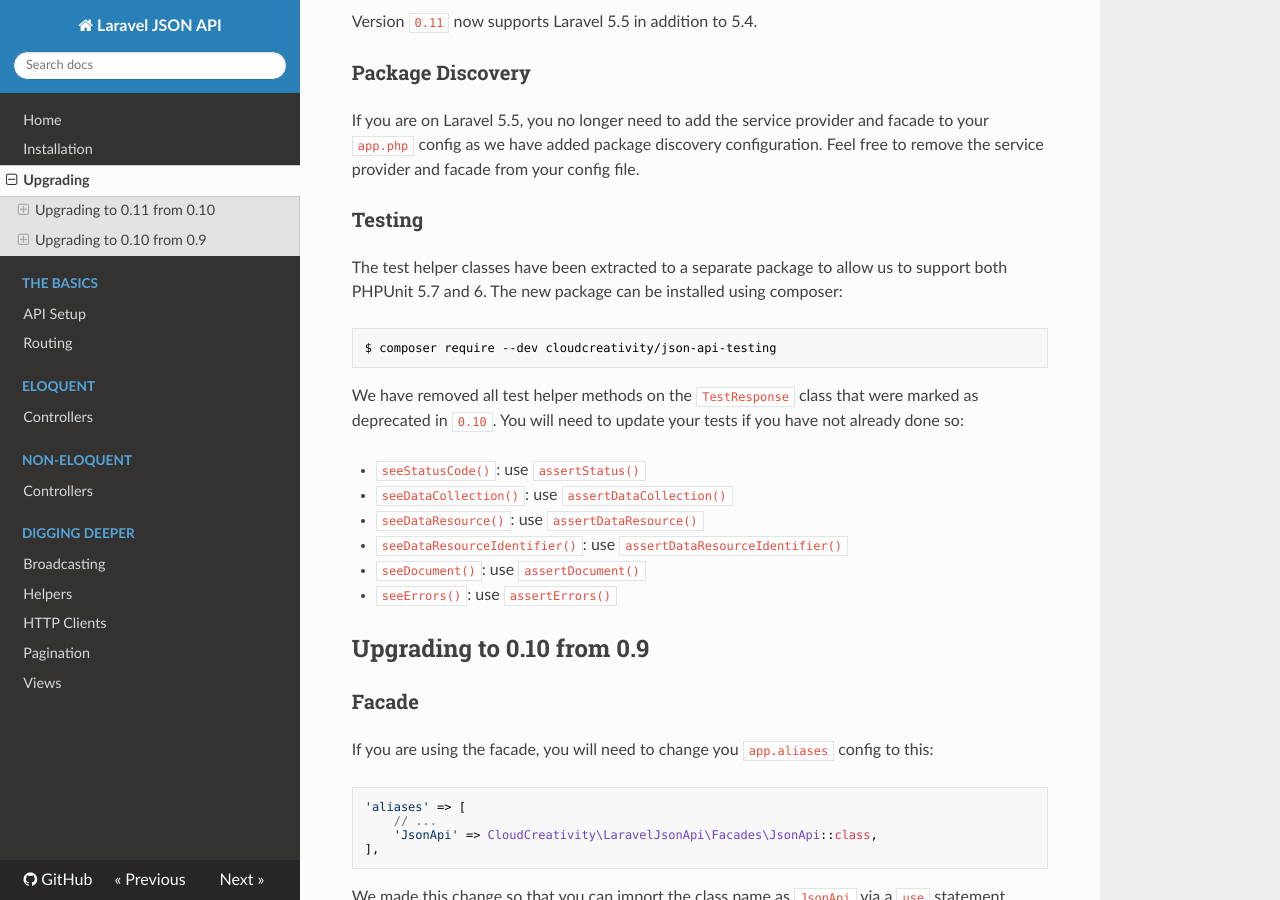
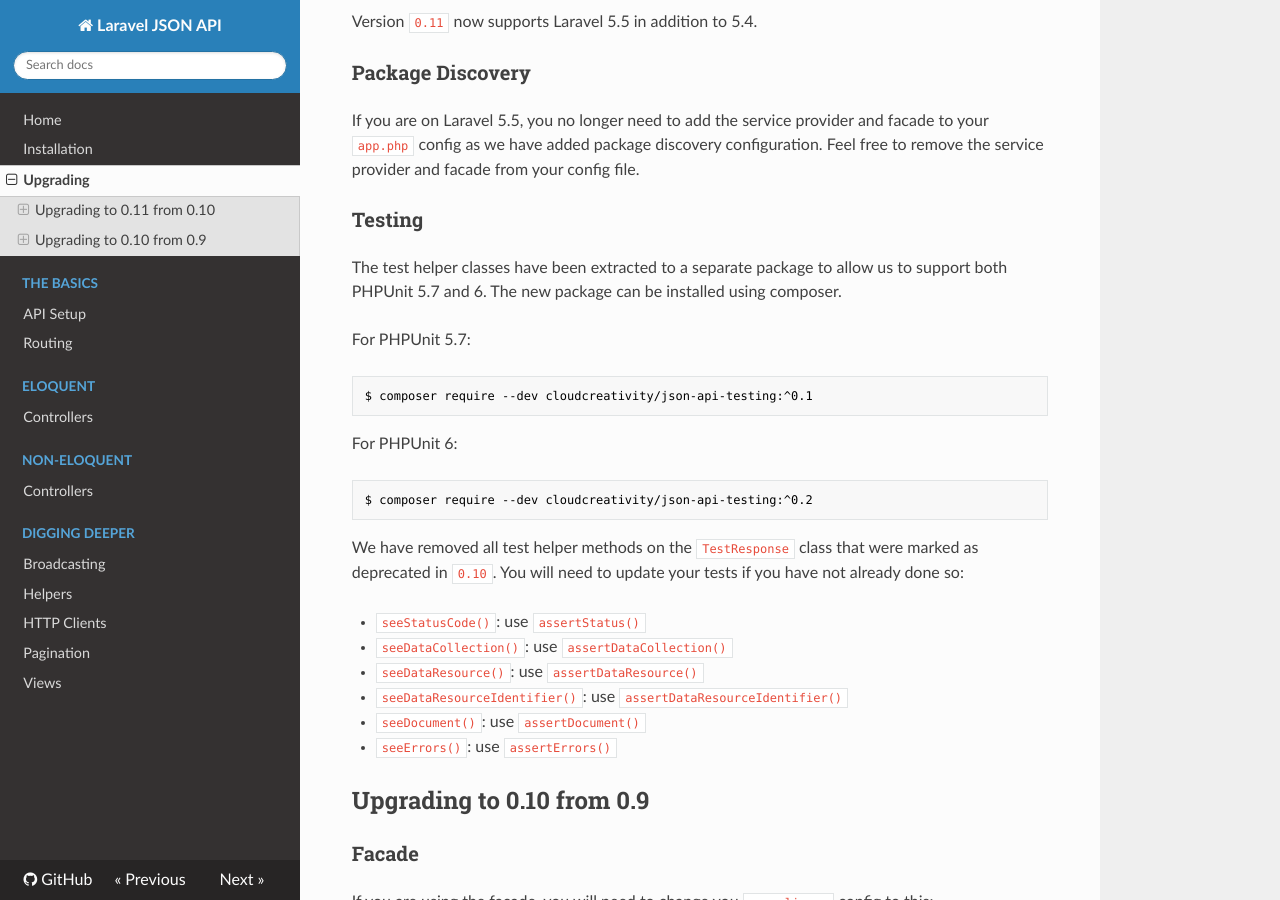
Before and after one commit to cloudcreativity/laravel-json-api, an MkDocs documentation site: the page built from docs/upgrade.md, in a window 1280 px wide and 900 px high, scrolled down 334 px. Built offline with MkDocs 1.6.1, drawn with Linux system fonts in a browser that asks for light colours; nearby versions of some CDN libraries; old or Windows-style settings are respelled for this version of MkDocs.

Commit message:
[Docs] Update upgrade guide

````diff
--- a/docs/upgrade.md
+++ b/docs/upgrade.md
@@ -20,10 +20,18 @@ config file.
 ### Testing
 
 The test helper classes have been extracted to a separate package to allow us to support both PHPUnit 5.7 and 6.
-The new package can be installed using composer:
+The new package can be installed using composer.
+
+For PHPUnit 5.7:
 
 ```bash
-$ composer require --dev cloudcreativity/json-api-testing
+$ composer require --dev cloudcreativity/json-api-testing:^0.1
+```
+
+For PHPUnit 6:
+
+```bash
+$ composer require --dev cloudcreativity/json-api-testing:^0.2
 ```
 
 We have removed all test helper methods on the `TestResponse` class that were marked as deprecated in `0.10`.
````
